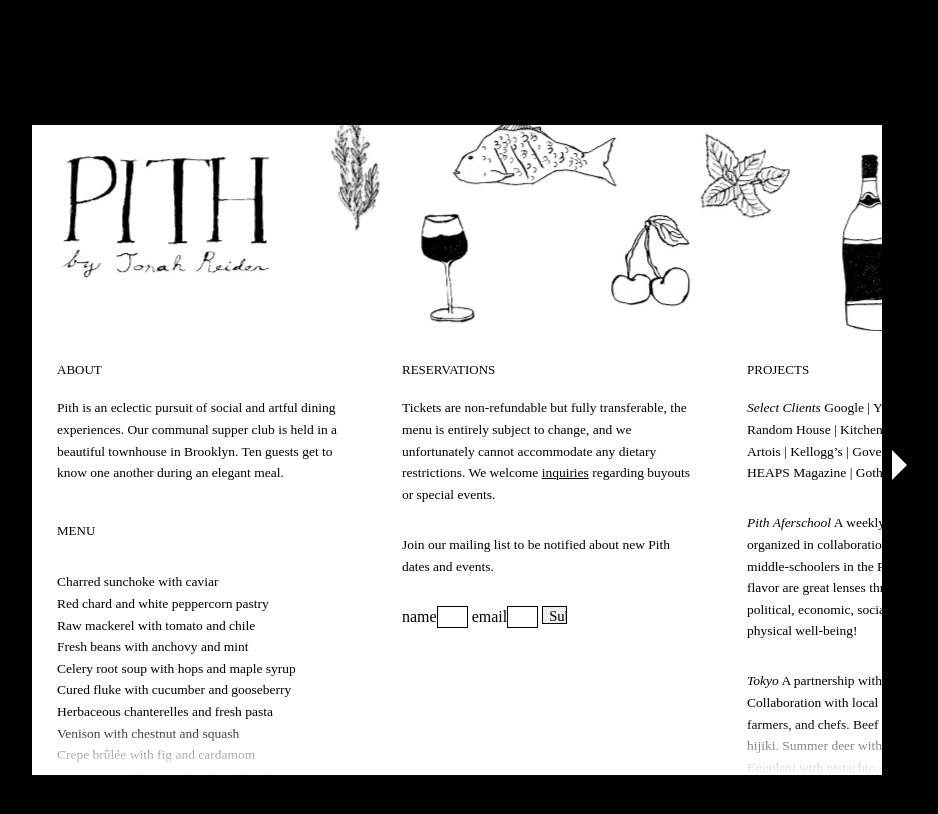
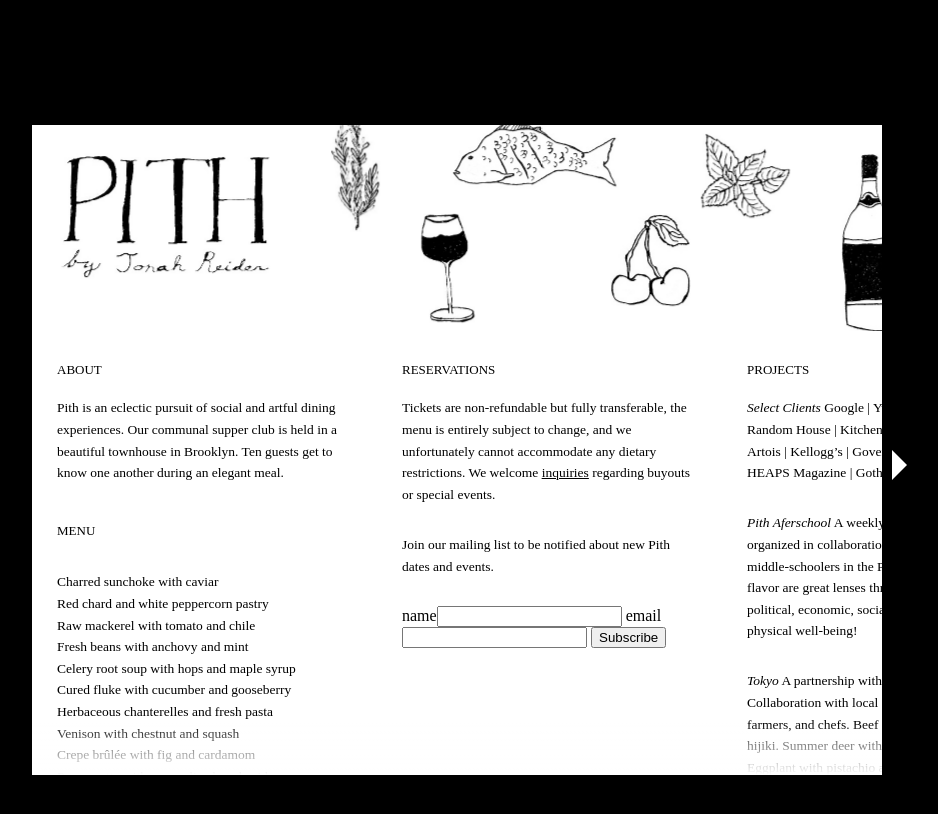
Before and after one commit to zoe-pith/pith-site, a Jekyll site: the page built from index.md, in a window 1280 px wide. Shown: the top 814 px of the page, without its empty margins (183-1121 px from the left). Built offline with Jekyll 4.4.1, drawn with Linux system fonts in a browser that asks for light colours; some web fonts are replaced.

Commit message:
Making form styles only apply to Tito

```diff
--- a/css/style.css
+++ b/css/style.css
@@ -108,7 +108,7 @@ header{
 }
 
 .tito-wrapper {
-		margin-bottom:30px;
+		margin-bottom:-20px;
 }
 
 .tito-ticket-list {
@@ -156,12 +156,12 @@ header{
 	display:inline;
 }
 
-input {
+.tito-wrapper input {
 	width:25px;
 	height:18px;
 }
 
-button, input {
+.tito-wrapper button, .tito-wrapper input {
 		-webkit-font-smoothing: antialiased;
 		text-rendering: optimizeLegibility;
 		font-size: 11pt;
@@ -170,7 +170,7 @@ button, input {
 		font-family: 'Hoefler Text';
 }
 
-button {
+.tito-wrapper button {
 		background:white;
 		padding:5px 8px 5px 8px;
 }
```
